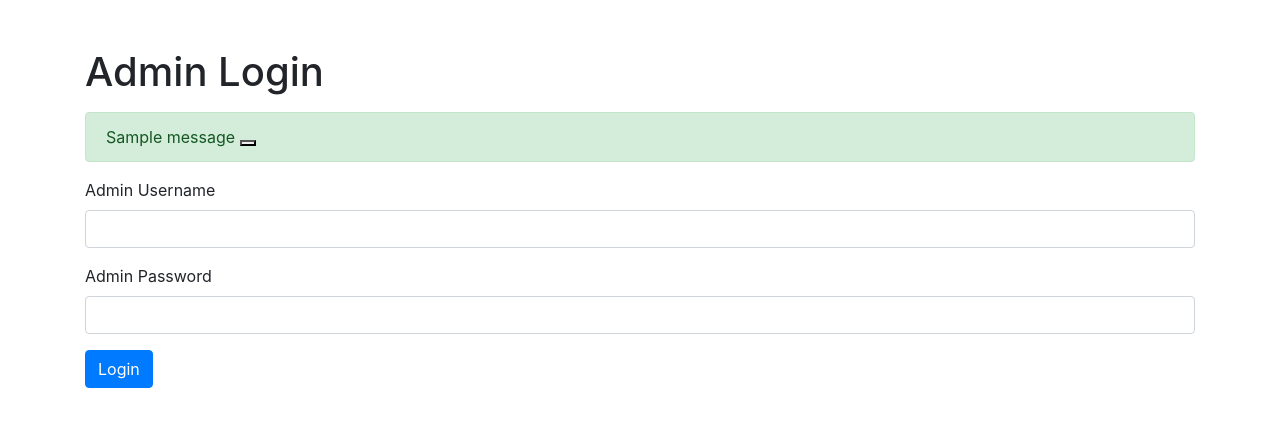
After one commit to Tobiasbotmaker/oeltracker, a Flask app: page /admin_login in a window 1280 px wide. The commit adds this page. Shown: the top 427 px of the page. Run offline with Flask 3, Linux system fonts and the light colour scheme; tables that the repository leaves empty hold one stand-in row (values such as "Sample post"); one stand-in notice (Sample message) is shown; some libraries are stand-ins or nearby versions.

```diff
--- a/app.py
+++ b/app.py
@@ -44,13 +44,11 @@ def index():
     if 'user_id' in session:
         user = db.session.get(User, session['user_id'])
         if user:
-            beer_logs = BeerLog.query.filter_by(user_id=user.id).all()
-            total_beers = sum(log.count for log in beer_logs)
-            last_beer_time = beer_logs[-1].timestamp.strftime('%Y-%m-%d %H:%M:%S') if beer_logs else None
-            total_beers_ever = db.session.query(db.func.sum(BeerLog.count)).scalar() or 0
-
-            # Tjek om brugeren er ny
-            is_new_user = request.args.get('is_new_user', False)
+            # Beregn nødvendige data
+            total_beers = sum(beer.count for beer in user.beers)
+            last_beer_time = user.beers[-1].timestamp if user.beers else None
+            total_beers_ever = BeerLog.query.with_entities(db.func.sum(BeerLog.count)).scalar() or 0
+            is_new_user = session.pop('is_new_user', False)  # Hent og fjern 'is_new_user' fra sessionen
 
             return render_template(
                 'index.html',
@@ -62,6 +60,20 @@ def index():
                 is_new_user=is_new_user
             )
     return redirect(url_for('register'))
+
+@app.route('/admin_login', methods=['GET', 'POST'])
+def admin_login():
+    if request.method == 'POST':
+        admin_username = request.form['username']
+        admin_password = request.form['password']
+
+        # Hardkodede admin-oplysninger (kan flyttes til miljøvariabler for sikkerhed)
+        if admin_username == 'admin' and admin_password == 'secure_admin_password':
+            session['is_admin'] = True  # Sæt admin-session
+            return redirect(url_for('admin'))
+        else:
+            flash('Invalid admin credentials.', 'danger')
+    return render_template('admin_login.html')
 
 @app.route('/register', methods=['GET', 'POST'])
 def register():
@@ -80,11 +92,11 @@ def register():
         db.session.add(new_user)
         db.session.commit()
 
-        # Log brugeren ind
+        # Log brugeren ind og marker som ny bruger
         session['user_id'] = new_user.id
+        session['is_new_user'] = True  # Marker som ny bruger
 
-        # Send brugeren til index-siden med en indikator for, at det er en ny bruger
-        return redirect(url_for('index', is_new_user=True))
+        return redirect(url_for('index'))
 
     return render_template('register.html')
 
@@ -93,22 +105,30 @@ def login():
     if request.method == 'POST':
         username = request.form['username']
         password = request.form['password']
+
+        # Håndter login for både admin og almindelige brugere
         user = User.query.filter_by(username=username).first()
         if user and check_password_hash(user.password, password):
             session['user_id'] = user.id
+            session['is_admin'] = user.is_admin  # Gem admin-status i sessionen
             if user.is_admin:
-                return redirect(url_for('admin'))
-            else:
-                return redirect(url_for('index'))
+                return redirect(url_for('admin'))  # Send admin-brugere til admin-siden
+            return redirect(url_for('index'))  # Send almindelige brugere til forsiden
         else:
-            flash('Brugernavnet findes ikke eller adgangskoden er forkert.')
-            return redirect(url_for('login'))
+            flash('Brugernavnet findes ikke eller adgangskoden er forkert.', 'danger')
     return render_template('login.html')
 
 @app.route('/logout')
 def logout():
     session.pop('user_id', None)
+    session.pop('is_admin', None)  # Fjern admin-session
     return redirect(url_for('login'))
+
+@app.route('/admin_logout')
+def admin_logout():
+    session.pop('is_admin', None)  # Fjern admin-session
+    flash('You have been logged out.', 'success')
+    return redirect(url_for('admin_login'))
 
 @app.route('/add_beer', methods=['POST'])
 def add_beer():
@@ -124,26 +144,34 @@ def add_beer():
 
 @app.route('/admin')
 def admin():
-    if 'user_id' in session:
-        user = db.session.get(User, session['user_id'])
-        if user and user.is_admin:
-            users = User.query.all()
-            return render_template('admin.html', users=users)
-    return redirect(url_for('login'))
+    if session.get('is_admin'):  # Tjek om brugeren er logget ind som admin
+        users = User.query.all()
+        return render_template('admin.html', users=users)
+    flash('You do not have access to this page.', 'danger')
+    return redirect(url_for('admin_login'))
 
 @app.route('/delete_user/<int:user_id>', methods=['POST'])
 def delete_user(user_id):
-    if 'user_id' in session:
-        current_user = db.session.get(User, session['user_id'])
-        if current_user and current_user.is_admin:
-            user = db.session.get(User, user_id)
-            if user and user.username != 'admin':  # Prevent deletion of admin user
-                # Delete associated BeerLog entries
+    if session.get('is_admin'):  # Tjek om brugeren er admin
+        user = db.session.get(User, user_id)
+        if user:  # Tjekker kun, om brugeren findes
+            try:
+                # Slet tilknyttede BeerLog-poster
                 BeerLog.query.filter_by(user_id=user.id).delete()
-                # Delete associated Friendship entries
+                # Slet tilknyttede Friendship-poster
                 Friendship.query.filter((Friendship.user_id == user.id) | (Friendship.friend_id == user.id)).delete()
+                # Slet brugeren
                 db.session.delete(user)
                 db.session.commit()
+                flash(f'Brugeren "{user.username}" blev slettet.', 'success')
+            except Exception as e:
+                db.session.rollback()
+                app.logger.error(f"Fejl ved sletning af bruger {user_id}: {e}")
+                flash('Der opstod en fejl under sletningen af brugeren.', 'danger')
+        else:
+            flash('Brugeren blev ikke fundet.', 'warning')
+    else:
+        flash('Du har ikke tilladelse til at udføre denne handling.', 'danger')
     return redirect(url_for('admin'))
 
 @app.route('/friends', methods=['GET', 'POST'])
@@ -306,9 +334,4 @@ def which_beer():
 if __name__ == '__main__':
     with app.app_context():
         db.create_all()
-        # Create an admin user if it doesn't exist
-        if not User.query.filter_by(username='admin').first():
-            admin_user = User(username='admin', password=generate_password_hash('admin_password', method='pbkdf2:sha256'), is_admin=True)
-            db.session.add(admin_user)
-            db.session.commit()
     app.run(debug=True)
--- a/templates/admin.html
+++ b/templates/admin.html
@@ -19,11 +19,9 @@
             <tr>
                 <td>{{ user.username }}</td>
                 <td>
-                    {% if user.username != 'admin' %}
                     <form action="{{ url_for('delete_user', user_id=user.id) }}" method="post">
                         <button type="submit" class="btn btn-danger">Delete</button>
                     </form>
-                    {% endif %}
                 </td>
             </tr>
             {% endfor %}
--- /dev/null
+++ b/templates/admin_login.html
@@ -0,0 +1,34 @@
+<!DOCTYPE html>
+<html>
+<head>
+    <title>Admin Login</title>
+    <link rel="stylesheet" href="https://stackpath.bootstrapcdn.com/bootstrap/4.5.2/css/bootstrap.min.css">
+    <meta name="viewport" content="width=device-width, initial-scale=1.0">
+</head>
+<body class="container">
+    <h1 class="mt-5">Admin Login</h1>
+    {% with messages = get_flashed_messages(with_categories=true) %}
+    {% if messages %}
+    <div class="mt-3">
+        {% for category, message in messages %}
+        <div class="alert alert-{{ category }} alert-dismissible fade show" role="alert">
+            {{ message }}
+            <button type="button" class="btn-close" data-bs-dismiss="alert" aria-label="Close"></button>
+        </div>
+        {% endfor %}
+    </div>
+    {% endif %}
+    {% endwith %}
+    <form action="{{ url_for('admin_login') }}" method="post">
+        <div class="form-group">
+            <label for="username">Admin Username</label>
+            <input type="text" class="form-control" id="username" name="username" required>
+        </div>
+        <div class="form-group">
+            <label for="password">Admin Password</label>
+            <input type="password" class="form-control" id="password" name="password" required>
+        </div>
+        <button type="submit" class="btn btn-primary">Login</button>
+    </form>
+</body>
+</html>
```
Also changed, not shown: templates/index.html (+21 -6 lines).
